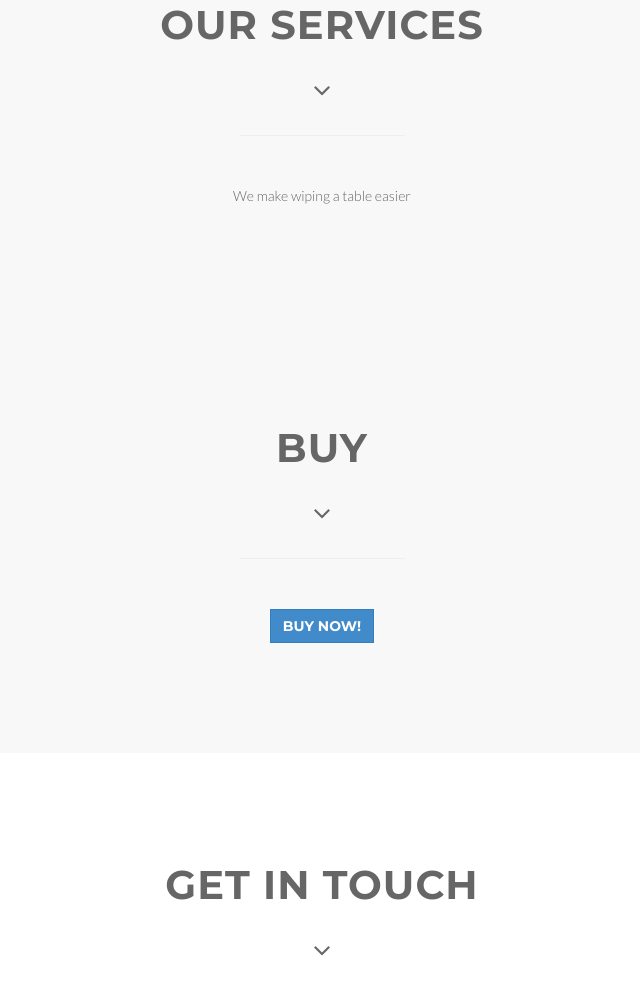
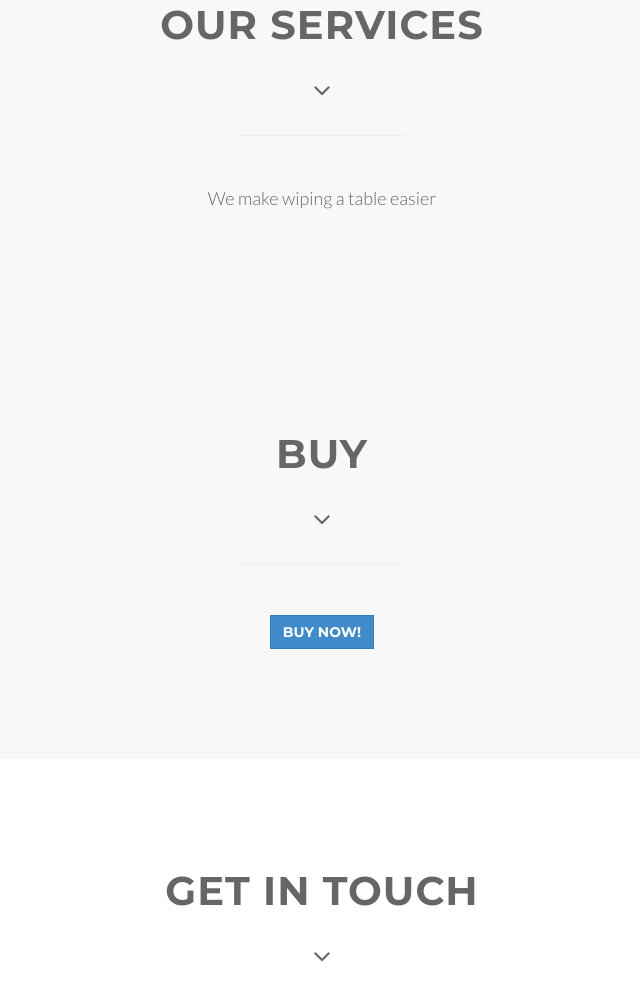
Before and after one commit to Kaden814/Hype-Wype, a plain HTML site: page index.html in a window 1280 px wide. Shown: the part 1751-2737 px from the top of the page, without its empty margins (318-958 px from the left). Drawn offline with Linux system fonts and the light colour scheme.

Commit message:
Made font larger

```diff
--- a/css/style.css
+++ b/css/style.css
@@ -790,3 +790,8 @@ Parallax
 	}
 
 }
+
+/** CUstom classes **/
+.largeFont {
+    font-size: large;
+}
--- a/index.html
+++ b/index.html
@@ -145,7 +145,7 @@
 		</div>
 		<div class="row">
 			<div class="col-sm-12 col-md-12">
-				<div class="wow fadeInLeft" data-wow-delay="0.2s">
+				<div class="wow fadeInLeft largeFont" data-wow-delay="0.2s">
 					We make wiping a table easier
 				</div>
 			</div>
```
